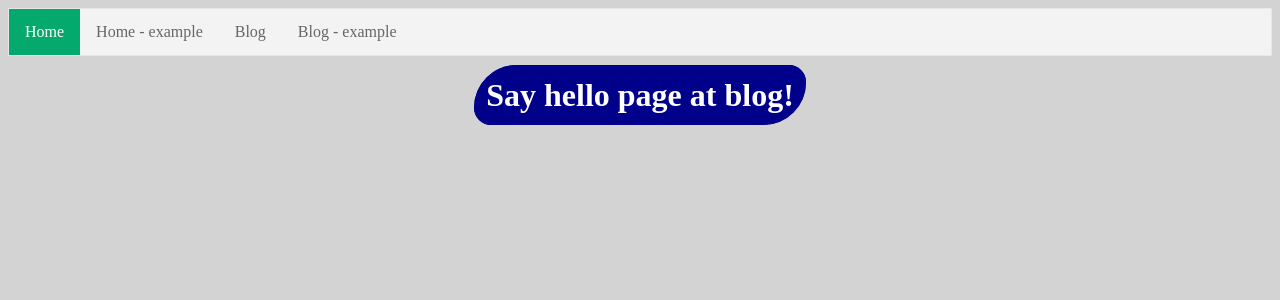
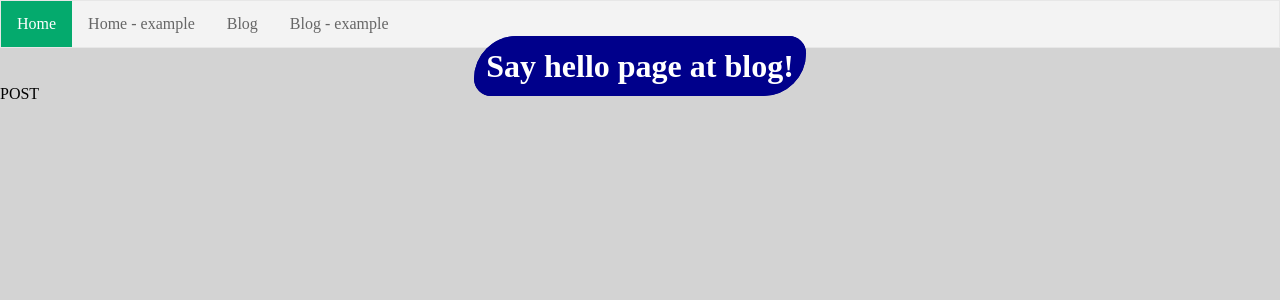
Before and after one commit to alexandre-araujo-barboza/python_training, a Django app: page /blog/ in a window 1280 px wide. Shown: the top 300 px of the page. Run offline with Django 5.2, Linux system fonts and the light colour scheme.

Commit message:
149th commit

```diff
--- a/Django/Hello/base/global/base.html
+++ b/Django/Hello/base/global/base.html
@@ -1,6 +1,11 @@
 {% include "global/partials/head.html" %}
 {% include "global/partials/menu.html" %}
 
-    <h1>{% block texto %}{% endblock texto %}</h1>
+<h1>{% block header %}{% endblock header %}</h1>
+
+<main class = "content">
+    {% block posts %}{% endblock posts %}
+    {% block home %}{% endblock home %}
+</main>
 
 {% include "global/partials/foot.html" %}
--- /dev/null
+++ b/Django/Hello/base/global/partials/post.html
@@ -0,0 +1 @@
+POST
--- a/Django/Hello/base/static/global/css/body.css
+++ b/Django/Hello/base/static/global/css/body.css
@@ -1,3 +1,9 @@
+* {
+  margin:0;
+  padding:0;
+  box-sizing: border-box;
+}
+
 body {
   background-color: lightgray;
 }
--- a/Django/Hello/blog/templates/blog/example.html
+++ b/Django/Hello/blog/templates/blog/example.html
@@ -1,3 +1,3 @@
 {% extends 'global/base.html' %}
 
-{% block texto %}<span class="blue" id='border-blue'>{{ text }}</span>{% endblock texto %}
+{% block header %}<span class="blue" id='border-blue'>{{ text }}</span>{% endblock header %}
--- a/Django/Hello/blog/templates/blog/index.html
+++ b/Django/Hello/blog/templates/blog/index.html
@@ -1,3 +1,6 @@
 {% extends 'global/base.html' %}
 
-{% block texto %}<span class="blue" id="border-blue">{{ text }}</span>{% endblock texto %}
+{% block header %}<span class="blue" id="border-blue">{{ text }}</span>{% endblock header %}
+{% block posts %}
+  {%include 'global/partials/post.html' %}
+{% endblock posts %}
--- a/Django/Hello/home/templates/home/example.html
+++ b/Django/Hello/home/templates/home/example.html
@@ -1,3 +1,3 @@
 {% extends 'global/base.html' %}
 
-{% block texto %}<span class="red" id="border-red">{{ text }}</span>{% endblock texto %}
+{% block header %}<span class="red" id="border-red">{{ text }}</span>{% endblock header %}
--- a/Django/Hello/home/templates/home/index.html
+++ b/Django/Hello/home/templates/home/index.html
@@ -1,3 +1,6 @@
 {% extends 'global/base.html' %}
 
-{% block texto %}<span class="red" id="border-red">{{ text }}</span>{% endblock texto %}
+{% block header %}<span class="red" id="border-red">{{ text }}</span>{% endblock header %}
+{% block home %}
+  HOME
+{% endblock home %}
```
